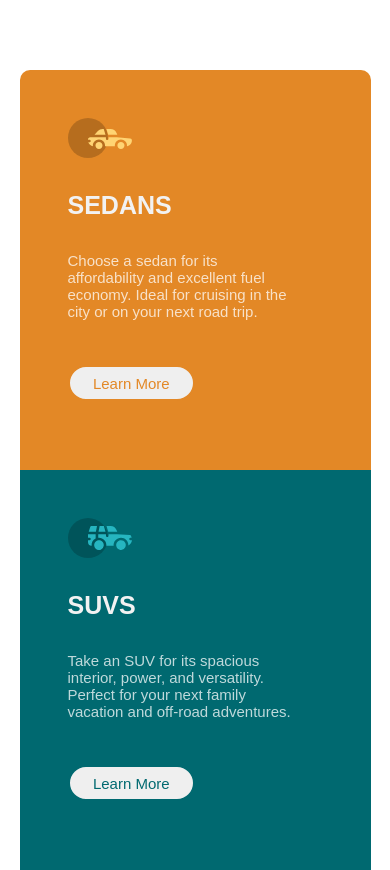
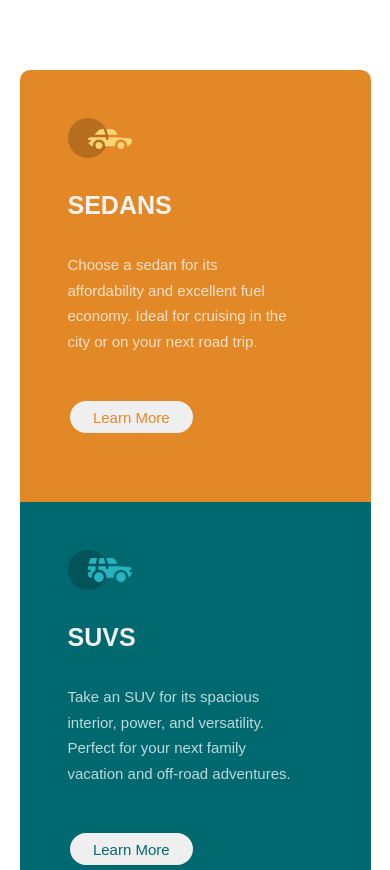
Before and after one commit to xgunzo/3-column-preview-card-component-main, a plain HTML site: page index.html in a window 390 px wide. Shown: the top 870 px of the page. Drawn offline with Linux system fonts and the light colour scheme; a web font is replaced by a local one.

Commit message:
Fixed mobile support

```diff
--- a/style.css
+++ b/style.css
@@ -12,6 +12,7 @@ p {
     font-family: sans-serif, "Lexend Deca";
     font-weight: 400;
     font-size: 15px;
+    line-height: 1.7em;
 }
 
 h1 {
@@ -45,7 +46,7 @@ h1 {
 
 
 .list {
-    padding: 8em 3em;
+    padding: 10em 3em;
     padding-top: 3em;
 }
 
```
